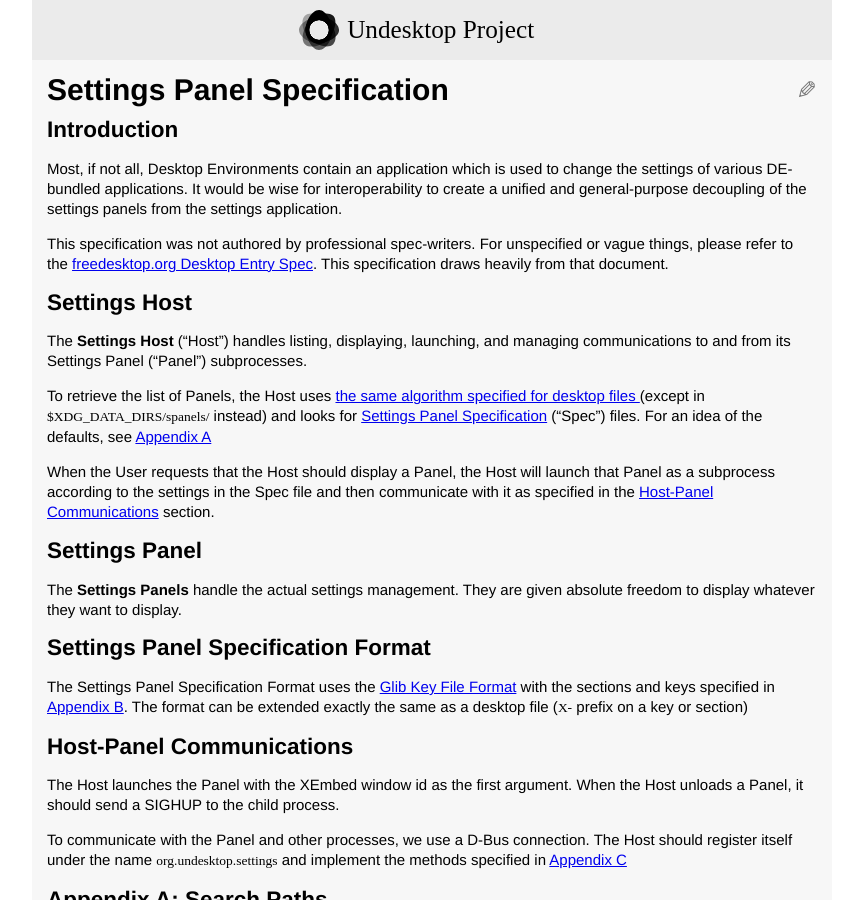
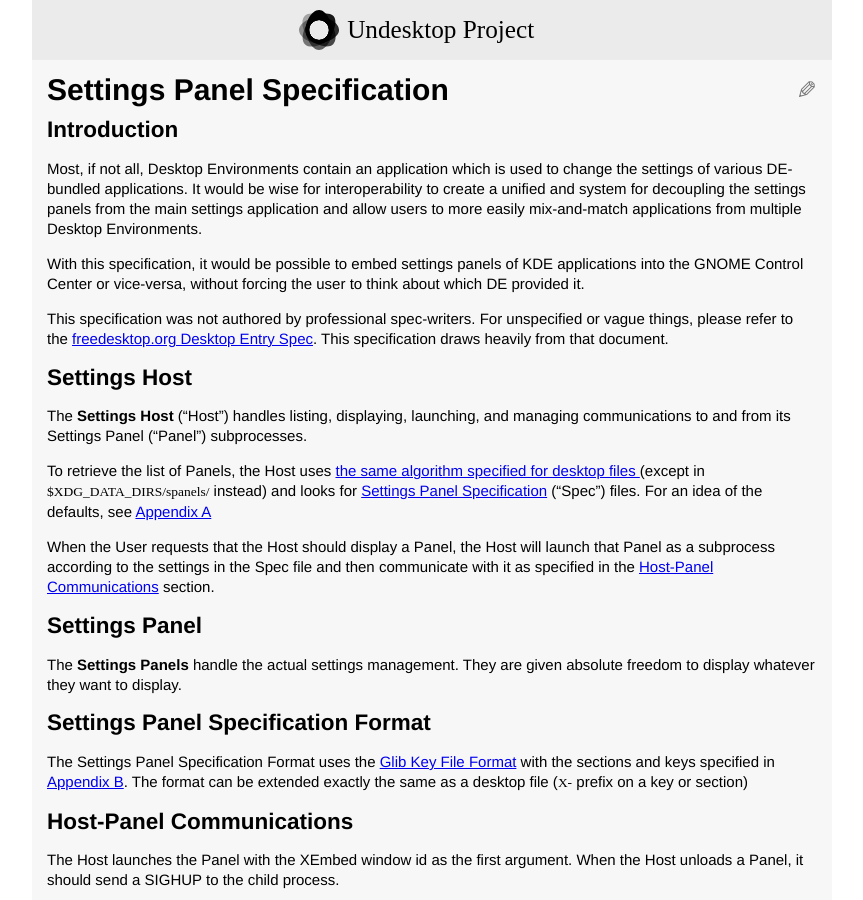
Before and after one commit to undesktop/wiki, a Jekyll site: the page built from projects/settings/spec.md, in a window 1280 px wide and 900 px high. Shown: the whole window, without its empty margins (208-1071 px from the left). Built offline with Jekyll 4.4.1, drawn with Linux system fonts in a browser that asks for light colours.

Commit message:
Clarify reasoning in prelude paragraph

```diff
--- a/projects/settings/spec.md
+++ b/projects/settings/spec.md
@@ -7,7 +7,11 @@ layout: default
 ## Introduction {#prelude}
 Most, if not all, Desktop Environments contain an application which is used to change the settings
 of various DE-bundled applications.  It would be wise for interoperability to create a unified and
-general-purpose decoupling of the settings panels from the settings application.
+system for decoupling the settings panels from the main settings application and allow users to
+more easily mix-and-match applications from multiple Desktop Environments.
+
+With this specification, it would be possible to embed settings panels of KDE applications into the
+GNOME Control Center or vice-versa, without forcing the user to think about which DE provided it.
 
 This specification was not authored by professional spec-writers.  For unspecified or vague things,
 please refer to the [freedesktop.org Desktop Entry Spec][desktop-entry-spec].  This specification
```
